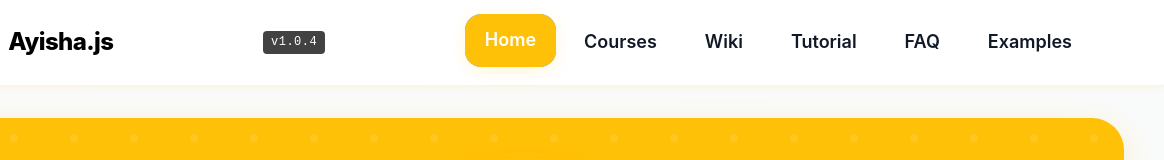
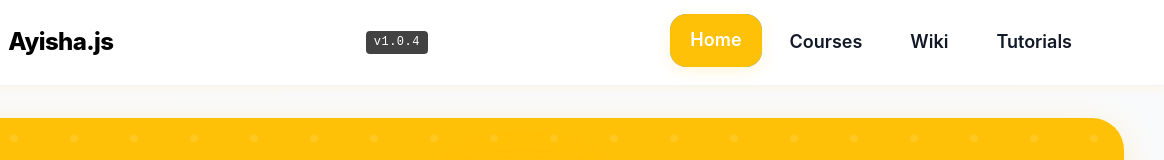
Before and after one commit to BenJrSky/ayisha-learning, a plain HTML site: page index.html in a window 1280 px wide. Shown: the top 160 px of the page, 116-1280 px from the left. Drawn offline with Linux system fonts and the light colour scheme.

Commit message:
- @link interpolation bug fixed

```diff
--- a/header.html
+++ b/header.html
@@ -36,14 +36,15 @@
            @class="{active: location.pathname.includes('wiki')}"
            @click="mobileNavOpen = false">Wiki</a>
         <a href="#"
+           @link="tutorials"
            @class="{active: location.pathname.includes('tutorial')}"
-           @click="mobileNavOpen = false">Tutorial</a>
-        <a href="#"
+           @click="mobileNavOpen = false">Tutorials</a>
+        <!-- <a href="#"
            @class="{active: location.pathname.includes('faq')}"
            @click="mobileNavOpen = false">FAQ</a>
         <a href="#"
            @class="{active: location.pathname.includes('examples')}"
-           @click="mobileNavOpen = false">Examples</a>
+           @click="mobileNavOpen = false">Examples</a> -->
       </div>
     </nav>
   </div>
```
